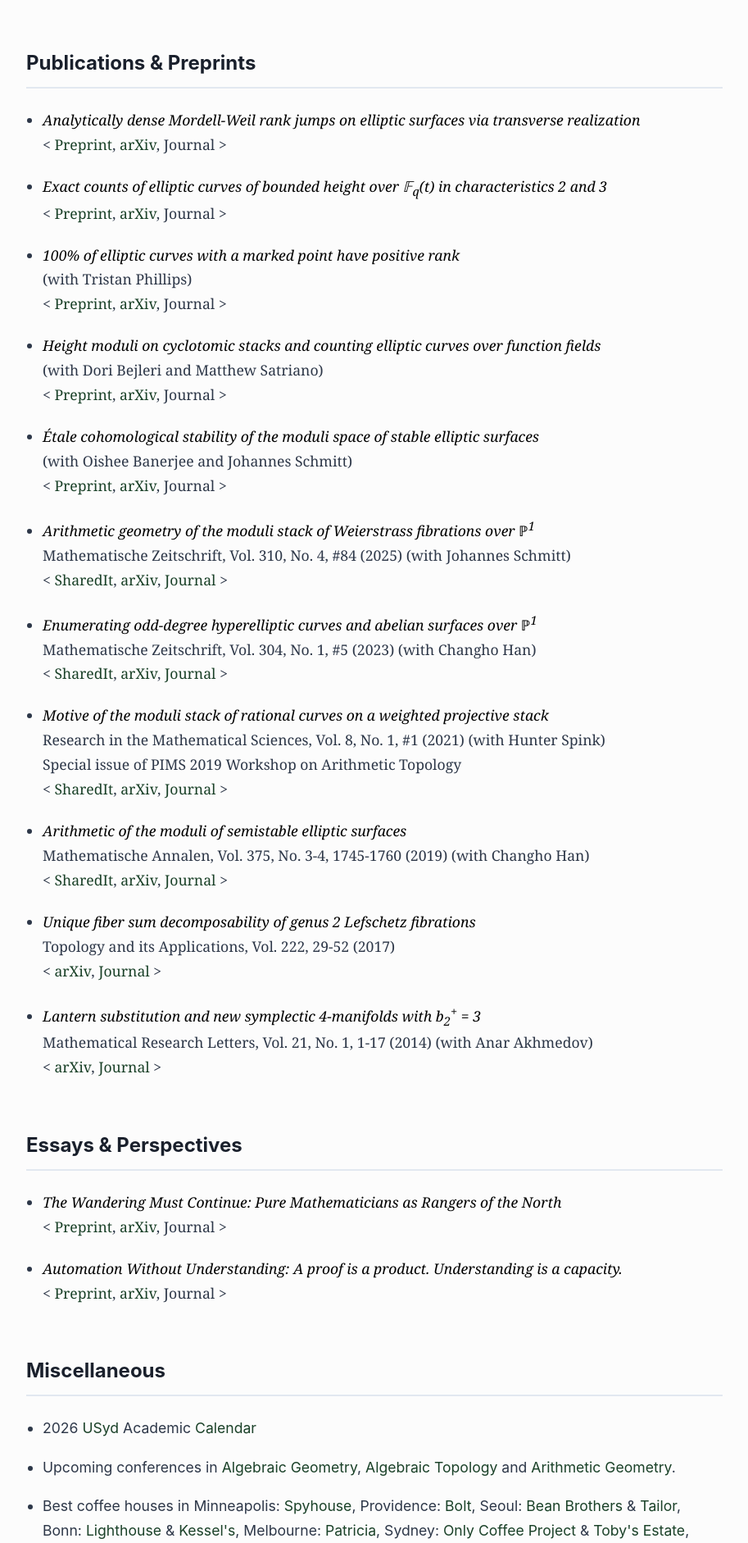
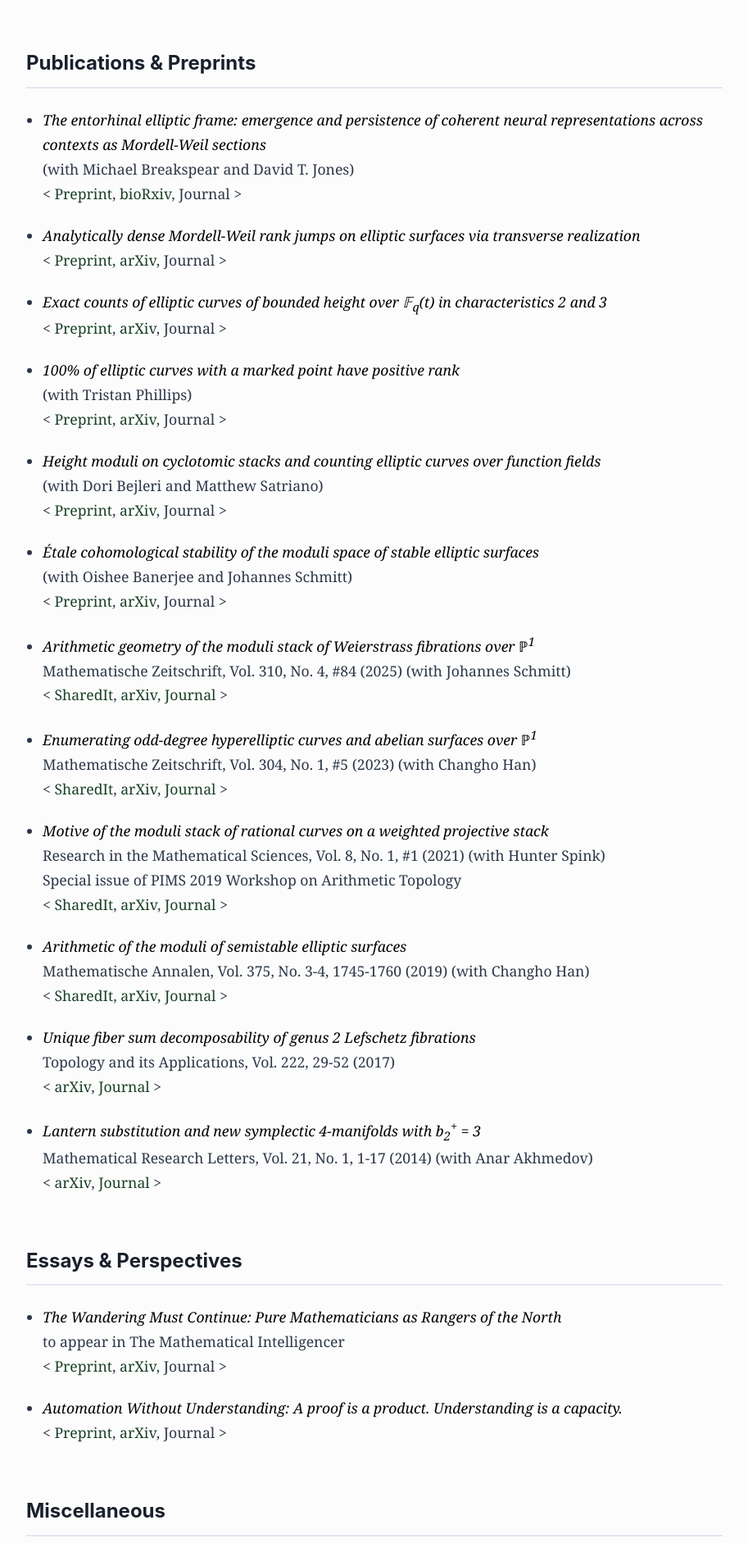
Before and after one commit to namesjune/namesjune.github.io, a plain HTML site: page index.html in a window 1280 px wide. Shown: the part 2124-4006 px from the top of the page at 82% size, without its empty margins (68-981 px from the left). Drawn offline with Linux system fonts and the light colour scheme.

Commit message:
Update index.html

```diff
--- a/index.html
+++ b/index.html
@@ -332,8 +332,7 @@
         </section>
 
         <!--
-                    <li><i>The entorhinal elliptic frame: emergence and persistence of coherent neural representations across contexts as Mordell-Weil sections</i><br>
-                    &lt; <a href="https://namesjune.github.io/Neuro_Elliptic.pdf">Preprint</a>, <a href="https://www.biorxiv.org/content/10.64898/2026.11.27.769401v1">bioRxiv</a>, Journal &gt;</li>
+
         -->
 
         <!-- Publications -->
@@ -341,6 +340,8 @@
             <h3 id="papers">Publications &amp; Preprints</h3>
             <div class="content">
                 <ul>
+                    <li><i>The entorhinal elliptic frame: emergence and persistence of coherent neural representations across contexts as Mordell-Weil sections</i><br> (with Michael Breakspear and David T. Jones) <br>
+                    &lt; <a href="https://namesjune.github.io/Neuro_Elliptic.pdf">Preprint</a>, <a href="https://www.biorxiv.org/content/10.64898/2026.11.27.769401v1">bioRxiv</a>, Journal &gt;</li>
                     <li><i>Analytically dense Mordell-Weil rank jumps on elliptic surfaces via transverse realization</i><br>
                     &lt; <a href="https://namesjune.github.io/Realization.pdf">Preprint</a>, <a href="https://arxiv.org/abs/2601.15543">arXiv</a>, Journal &gt;</li>
                     <li><i>Exact counts of elliptic curves of bounded height over &#120125;<sub>q</sub>(t) in characteristics 2 and 3</i><br>
@@ -372,6 +373,7 @@
             <div class="content">
                 <ul>
                     <li><i>The Wandering Must Continue: Pure Mathematicians as Rangers of the North</i><br>
+                        to appear in The Mathematical Intelligencer<br>
                     &lt; <a href="https://namesjune.github.io/WMC_JP.pdf">Preprint</a>, <a href="https://arxiv.org/abs/2610.26290">arXiv</a>, Journal &gt;</li>
                     <li><i>Automation Without Understanding: A proof is a product. Understanding is a capacity.</i><br>
                     &lt; <a href="https://namesjune.github.io/AWU_JP.pdf">Preprint</a>, <a href="https://arxiv.org/abs/2607.06377">arXiv</a>, Journal &gt;</li>
```
